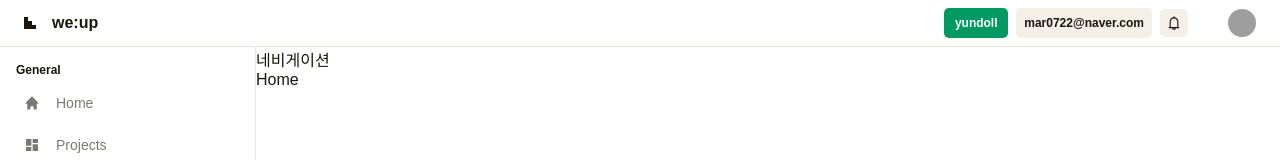
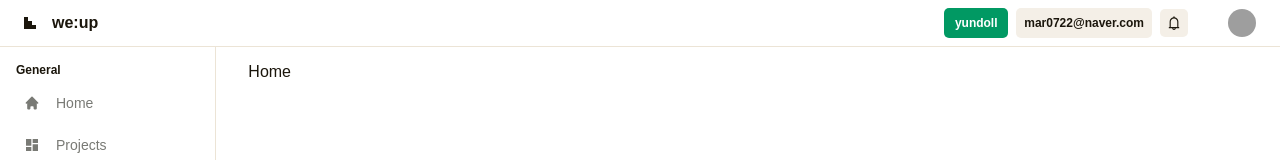
Before and after one commit to 2025IR/WeUp_FE, a React (Vite) app: page /project/1 in a window 1280 px wide. Shown: the top 160 px of the page. Built offline with nearby package versions, Linux system fonts and the light colour scheme; grey boxes are pictures that could not be loaded; a web font is replaced by a local one.

Commit message:
feat: projectLayout 컴포넌트 구현 및 스타일링

```diff
--- a/src/components/layout/projectLayout/ProjectLayout/index.tsx
+++ b/src/components/layout/projectLayout/ProjectLayout/index.tsx
@@ -1,13 +1,14 @@
 import { Outlet } from "react-router-dom";
+import { Container, Main } from "./style";
 
 const ProjectLayout = () => {
   return (
-    <div>
-      <nav>네비게이션</nav>
-      <main>
+    <Container>
+      {/* 프로젝트 헤더 */}
+      <Main>
         <Outlet />
-      </main>
-    </div>
+      </Main>
+    </Container>
   );
 };
 
--- /dev/null
+++ b/src/components/layout/projectLayout/ProjectLayout/style.ts
@@ -0,0 +1,17 @@
+import styled from "@emotion/styled";
+
+export const Container = styled.div`
+  width: 100%;
+  height: 100%;
+  padding: 1rem 2rem;
+
+  display: flex;
+  flex-direction: column;
+  gap: -1px;
+`;
+
+export const Main = styled.div`
+  flex: 1;
+  width: 100%;
+  height: 100%;
+`;
```
